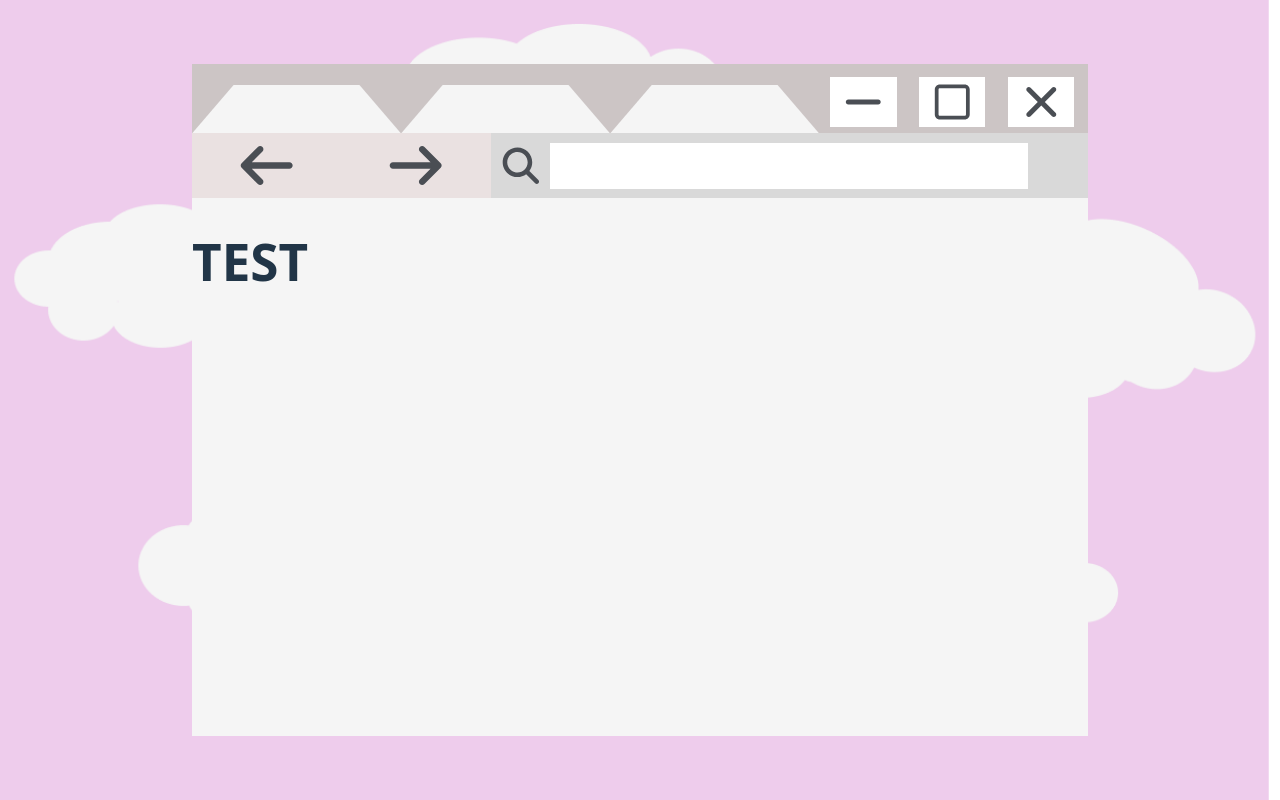
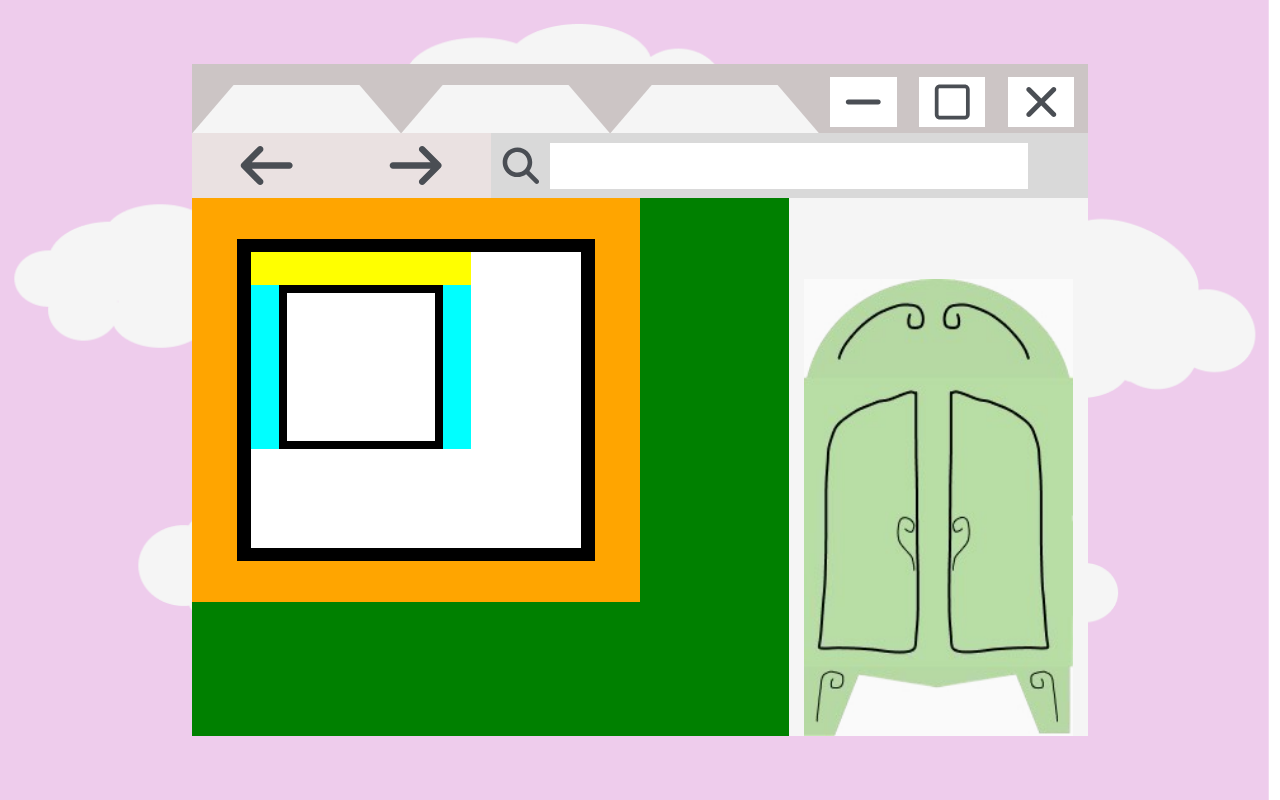
Before and after one commit to Kdinatale/grand_challenges_summer_2025, a React (Vite) app in the folder frontend/closet-community/: page / in a window 1280 px wide. Built offline with nearby package versions, Linux system fonts and the light colour scheme.

Commit message:
Create basic about me structure and set up closet image

```diff
--- a/frontend/closet-community/src/ProfilePage.jsx
+++ b/frontend/closet-community/src/ProfilePage.jsx
@@ -1,10 +1,36 @@
 import Browser from "./Browser.jsx";
+import closedCloset from "./assets/images/closed_closet.png";
+import "./styles/ProfilePage.css";
 
 function ProfilePage() {
   return (
     <>
       <Browser>
-        <h1>TEST</h1>
+        <div className="profile-closet-container">
+          <div className="profile-content-container">
+            <div className="about-me-container">
+              <div className="about-me-border">
+                <div className="about-me">
+                  <div className="profile-photo-template">
+                    <div className="about-me-text-container"></div>
+                    <div className="profile-photo-container">
+                      <div className="profile-photo-border">
+                        <div className="profile-photo-holder"></div>
+                      </div>
+                    </div>
+                  </div>
+                </div>
+              </div>
+            </div>
+          </div>
+          <div className="closed-closet-container">
+            <img
+              className="closed-closet"
+              src={closedCloset}
+              alt="Closet with closed door"
+            />
+          </div>
+        </div>
       </Browser>
     </>
   );
--- /dev/null
+++ b/frontend/closet-community/src/styles/ProfilePage.css
@@ -0,0 +1,78 @@
+.profile-closet-container {
+  display: flex;
+  height: 100%;
+  width: 100%;
+}
+.profile-content-container {
+  flex: 2;
+  background-color: green;
+}
+.about-me-container {
+  background-color: orange;
+  height: 75%;
+  width: 75%;
+  display: flex;
+}
+
+.about-me-border {
+  height: 80%;
+  width: 80%;
+  margin: auto;
+  background-color: white;
+  display: flex;
+  background-color: black;
+}
+
+.about-me {
+  height: 92%;
+  width: 92%;
+  margin: auto;
+  background-color: white;
+  display: grid;
+  grid-template-columns: repeat(3, 1fr);
+  grid-template-rows: repeat(3, 1fr);
+}
+
+.profile-photo-template {
+  background-color: aqua;
+  grid-column-start: 1;
+  grid-column-end: 3;
+  grid-row-start: 1;
+  grid-row-end: 3;
+  display: flex;
+  flex-direction: column;
+}
+.about-me-text-container {
+  flex: 1.25;
+  background-color: yellow;
+}
+.profile-photo-container {
+  flex: 2.75;
+  display: flex;
+  justify-content: center;
+  align-items: center;
+}
+.profile-photo-border {
+  display: flex;
+  background-color: black;
+  width: 75%;
+  aspect-ratio: 16/16;
+  justify-content: center;
+  align-content: center;
+}
+.profile-photo-holder {
+  background-color: white;
+  width: 90%;
+  height: 90%;
+  margin: auto;
+}
+.closed-closet-container {
+  flex: 1;
+  display: flex;
+  justify-content: center;
+  align-items: flex-end;
+}
+.closed-closet {
+  height: 85%;
+  width: 90%;
+}
```
Also changed, not shown: frontend/closet-community/src/assets/images/closed_closet.png (added), frontend/closet-community/src/assets/images/open_closet.png (added).
